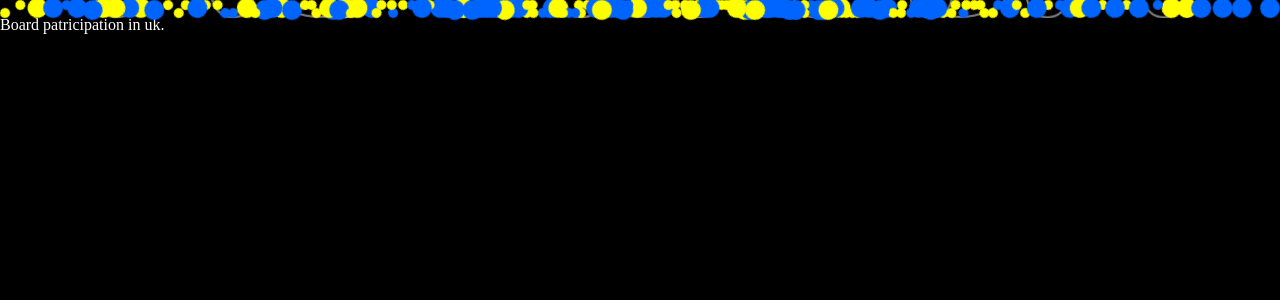
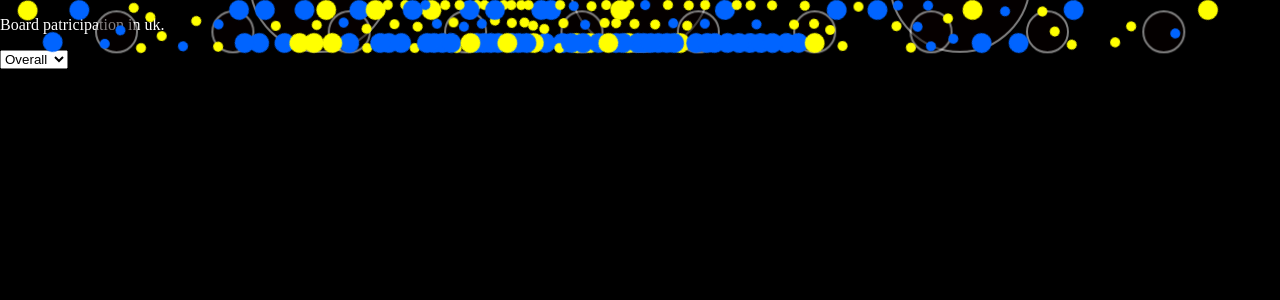
Before and after one commit to andyshora/natural-systems-dataviz, a React app: page / in a window 1280 px wide. Shown: the top 300 px of the page. Built offline with nearby package versions, Linux system fonts and the light colour scheme.

Commit message:
Before multiple worlds refactor

```diff
--- a/src/components/canvas.jsx
+++ b/src/components/canvas.jsx
@@ -1,6 +1,7 @@
 import React from 'react';
 import _ from 'lodash';
 
+let world = null;
 /**
  * Main Canvas
  */
@@ -12,6 +13,7 @@ class Canvas extends React.Component {
     super(props);
 
     const { width, height } = props;
+    this._handleCountryChange = this._handleCountryChange.bind(this);
 
     this.state = {
       width,
@@ -20,11 +22,14 @@ class Canvas extends React.Component {
     };
   }
   componentDidMount() {
+    this._initWorld();
+  }
+  _initWorld() {
+    const { activeCountryKey } = this.state;
 
     // the nodes representing lt and exec
     let positionsInLevels = [3, 10];
 
-    const { activeCountryKey } = this.state;
 
     const totalPositions = 8;
     const seekersPerTarget = 20;
@@ -52,10 +57,11 @@ class Canvas extends React.Component {
     // multid array to store targets
     let targets = _.map(positionsInLevels, () => []);
 
-    Flora.System.setup(function() {
-      this.world = this.add('World', {
+    const system = Flora.System.setup(function() {
+      world = this.add('World', {
         gravity: new Flora.Vector(),
-        c: 0
+        c: 0,
+        id: 'world'
       });
 
       // create targets
@@ -63,8 +69,8 @@ class Canvas extends React.Component {
         const level = i;
         const numNodesInThisLevel = positionsInLevels[level];
         for (let j = 0; j < numNodesInThisLevel; j++) {
-          const x = (j + 1) * (this.world.width / (numNodesInThisLevel + 1));
-          const y = (level + 1) * (this.world.height / (positionsInLevels.length + 1));
+          const x = (j + 1) * (world.width / (numNodesInThisLevel + 1));
+          const y = (level + 1) * (world.height / (positionsInLevels.length + 1));
           const target = this.add('Walker', {
             maxSpeed: 0,
             perlin: false,
@@ -75,8 +81,8 @@ class Canvas extends React.Component {
             borderRadius: 100,
             borderStyle: 'solid',
             opacity: 0.5,
-            width: this.world.width / (numNodesInThisLevel * 3),
-            height: this.world.width / (numNodesInThisLevel * 3)
+            width: world.width / (numNodesInThisLevel * 3),
+            height: world.width / (numNodesInThisLevel * 3)
           });
           targets[level].push(target);
         }
@@ -112,7 +118,7 @@ class Canvas extends React.Component {
         this.add('Agent', {
           seekTarget: targets[targetLevel][targetIndex],
           motorSpeed: 0.5 + _.random(0, 0.5, true),
-          location: new Flora.Vector((this.world.width / 2) - 100 + _.random(0, 200), this.world.height - 100),
+          location: new Flora.Vector((world.width / 2) - 100 + _.random(0, 200), world.height - 100),
           color,
           borderRadius: 10,
           width: radius,
@@ -129,13 +135,31 @@ class Canvas extends React.Component {
     });
     Flora.System.loop();
   }
+  _handleCountryChange(e) {
+    Flora.System.remove(world);
+
+    // this.setState({
+    //   activeCountryKey: e.target.value
+    // });
+  }
   /**
    * render - render the component
    * @return {ReactElement} markup
    */
   render() {
     const { activeCountryKey } = this.state;
-    return <p>Board patricipation in {activeCountryKey}.</p>;
+    return (
+      <div>
+        <p>Board patricipation in {activeCountryKey}.</p>
+        <select onChange={this._handleCountryChange}>
+          <option value='overall'>Overall</option>
+          <option value='us'>US</option>
+          <option value='uk'>UK</option>
+          <option value='france'>France</option>
+          <option value='norway'>Norway</option>
+        </select>
+      </div>
+    );
   }
 }
 
```
